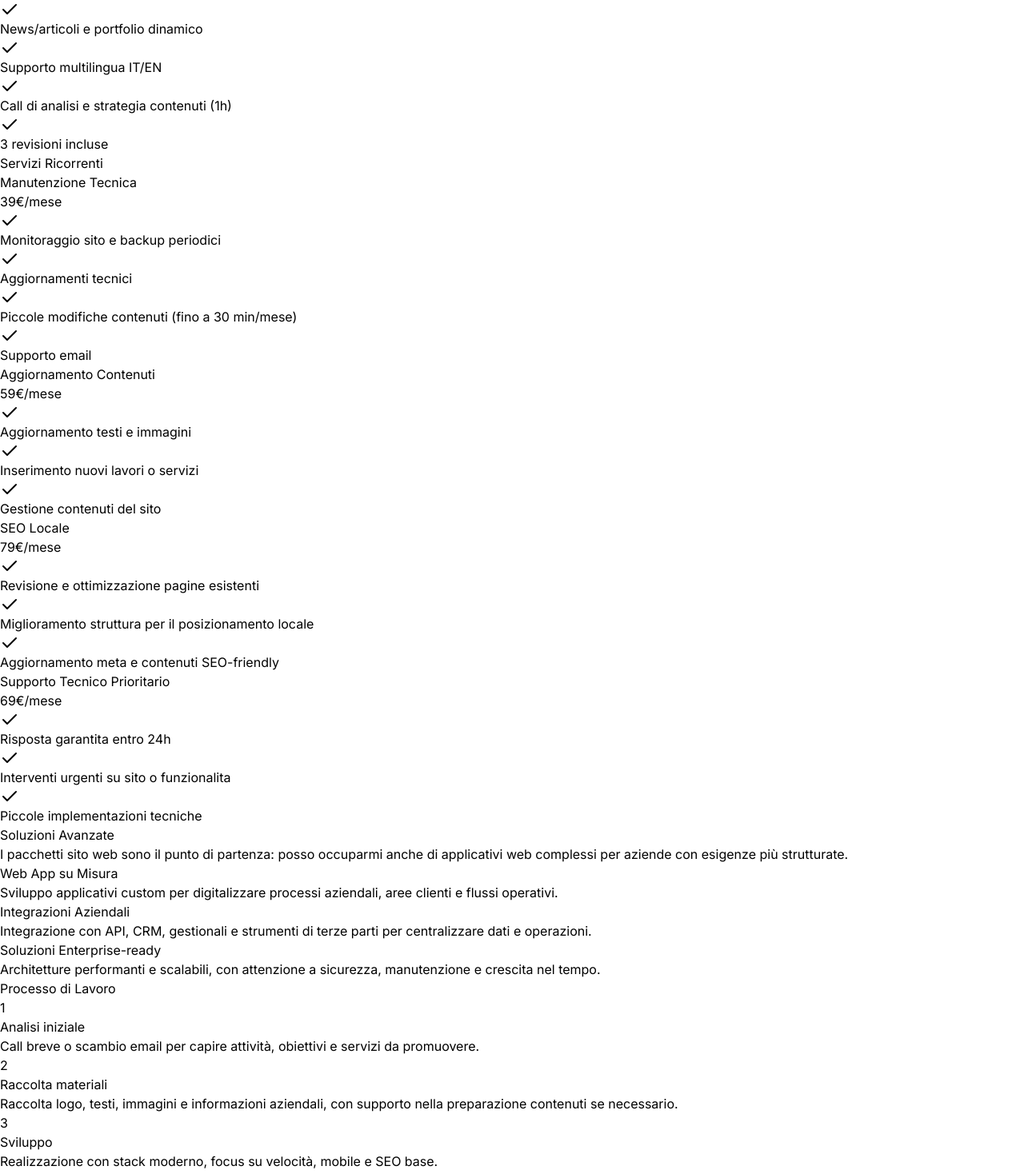
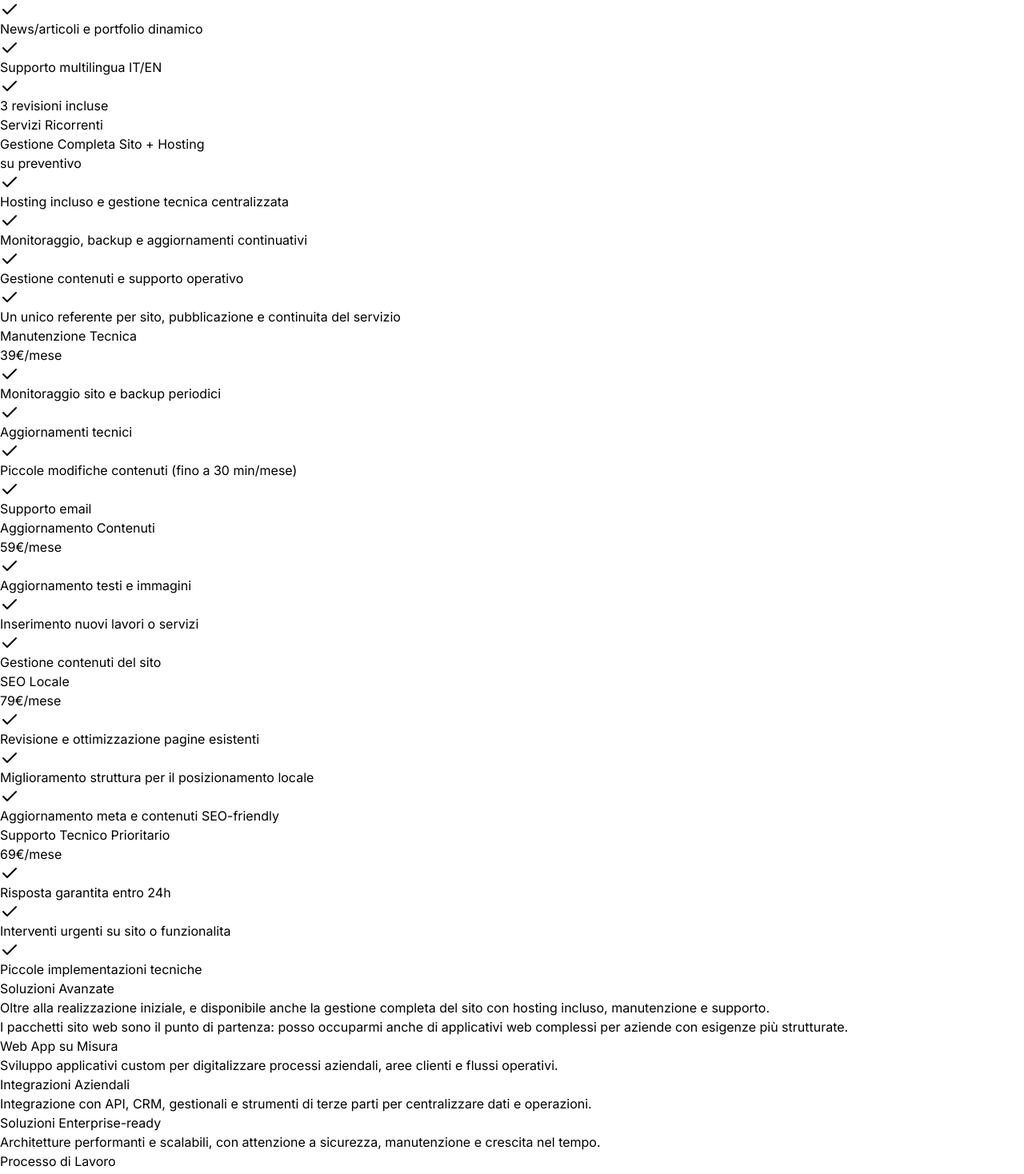
Before and after one commit to MattiaValerio/Portfolio, a Next.js app in the folder apps/web/: page /servizi in a window 1280 px wide. Shown: the part 1182-2650 px from the top of the page at 80% size. Built offline with nearby package versions, Linux system fonts and the light colour scheme.

Commit message:
aggiunto servizio di hosting

```diff
--- a/apps/web/app/servizi/page.tsx
+++ b/apps/web/app/servizi/page.tsx
@@ -8,7 +8,7 @@ export const revalidate = 86400;
 export const metadata: Metadata = {
   title: "Servizi Web e Software a Portogruaro",
   description:
-    "Pacchetti sito web, servizi ricorrenti e sviluppo software per aziende a Portogruaro, Venezia, Pordenone e Veneto.",
+    "Pacchetti sito web, gestione completa del sito con hosting incluso, servizi ricorrenti e sviluppo software per aziende a Portogruaro, Venezia, Pordenone e Veneto.",
   keywords: [
     "servizi web portogruaro",
     "sviluppo software portogruaro",
@@ -22,6 +22,8 @@ export const metadata: Metadata = {
     "applicativi web su misura",
     "servizi digitali aziendali",
     "SEO locale",
+    "gestione sito web",
+    "hosting sito web",
     "manutenzione sito web",
   ],
   alternates: {
@@ -58,6 +60,7 @@ export default function ServiziPage() {
     ],
     serviceType: [
       "Sviluppo siti web",
+      "Gestione completa sito web con hosting",
       "Sviluppo applicativi web complessi",
       "Integrazioni API",
       "Manutenzione tecnica e SEO base",
--- a/apps/web/components/services-page.tsx
+++ b/apps/web/components/services-page.tsx
@@ -25,7 +25,7 @@ const packages = [
       "Presentazione azienda, servizi e contatti",
       "Pulsante WhatsApp e modulo contatti email",
       "Google Maps, SEO base e ottimizzazione mobile",
-      "Configurazione dominio e hosting",
+      "Configurazione iniziale dominio e hosting",
       "1 revisione inclusa",
     ],
   },
@@ -55,13 +55,22 @@ const packages = [
       "Sistema per aggiornare contenuti",
       "News/articoli e portfolio dinamico",
       "Supporto multilingua IT/EN",
-      "Call di analisi e strategia contenuti (1h)",
       "3 revisioni incluse",
     ],
   },
 ];
 
 const recurringServices = [
+  {
+    name: "Gestione Completa Sito + Hosting",
+    price: "su preventivo",
+    items: [
+      "Hosting incluso e gestione tecnica centralizzata",
+      "Monitoraggio, backup e aggiornamenti continuativi",
+      "Gestione contenuti e supporto operativo",
+      "Un unico referente per sito, pubblicazione e continuita del servizio",
+    ],
+  },
   {
     name: "Manutenzione Tecnica",
     price: "39€/mese",
@@ -146,7 +155,7 @@ const faqs = [
   {
     question: "Il dominio e l'hosting sono inclusi?",
     answer:
-      "Posso occuparmi della configurazione completa. I costi del provider restano a carico del cliente.",
+      "Sì: oltre alla configurazione iniziale, posso gestire anche il sito in modo completo con hosting incluso, manutenzione e supporto continuativo tramite servizio ricorrente.",
   },
   {
     question: "Posso aggiornare il sito da solo?",
@@ -246,8 +255,13 @@ export function ServicesPage() {
             Servizi Ricorrenti
           </h2>
           <div className="grid grid-cols-1 md:grid-cols-2 gap-6">
-            {recurringServices.map((service) => (
-              <Card key={service.name}>
+            {recurringServices.map((service, index) => (
+              <Card
+                key={service.name}
+                className={
+                  index === recurringServices.length - 1 ? "md:col-span-2" : ""
+                }
+              >
                 <CardHeader>
                   <div className="flex items-center justify-between gap-3">
                     <CardTitle className="text-xl">{service.name}</CardTitle>
@@ -278,6 +292,10 @@ export function ServicesPage() {
           <h2 className="text-3xl sm:text-4xl font-bold mb-6 text-center">
             Soluzioni Avanzate
           </h2>
+          <p className="text-lg text-muted-foreground text-center max-w-3xl mx-auto mb-10">
+            Oltre alla realizzazione iniziale, e disponibile anche la gestione
+            completa del sito con hosting incluso, manutenzione e supporto.
+          </p>
           <p className="text-lg text-muted-foreground text-center max-w-3xl mx-auto mb-10">
             I pacchetti sito web sono il punto di partenza: posso occuparmi
             anche di applicativi web complessi per aziende con esigenze più
--- a/apps/web/components/services-preview.tsx
+++ b/apps/web/components/services-preview.tsx
@@ -49,6 +49,8 @@ export function ServicesPreview() {
           <p className="text-lg text-muted-foreground text-center max-w-3xl mx-auto mb-10">
             Scegli la soluzione più adatta alla tua attività. Ogni pacchetto è
             pensato per un sito veloce, mobile-friendly e orientato ai contatti.
+            E se preferisci delegare tutto, è disponibile anche la gestione
+            completa del sito con hosting incluso.
           </p>
 
           <div className="grid grid-cols-1 md:grid-cols-3 gap-6 mb-8">
```
